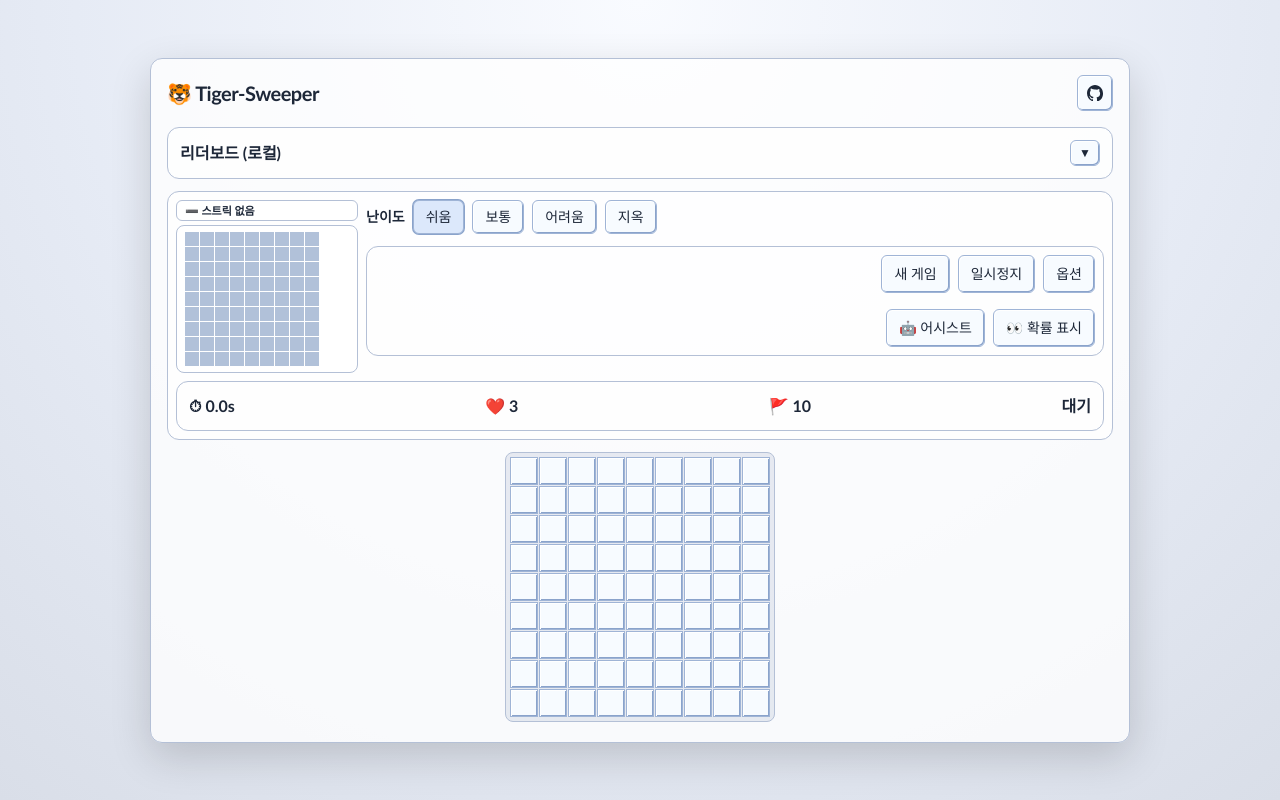
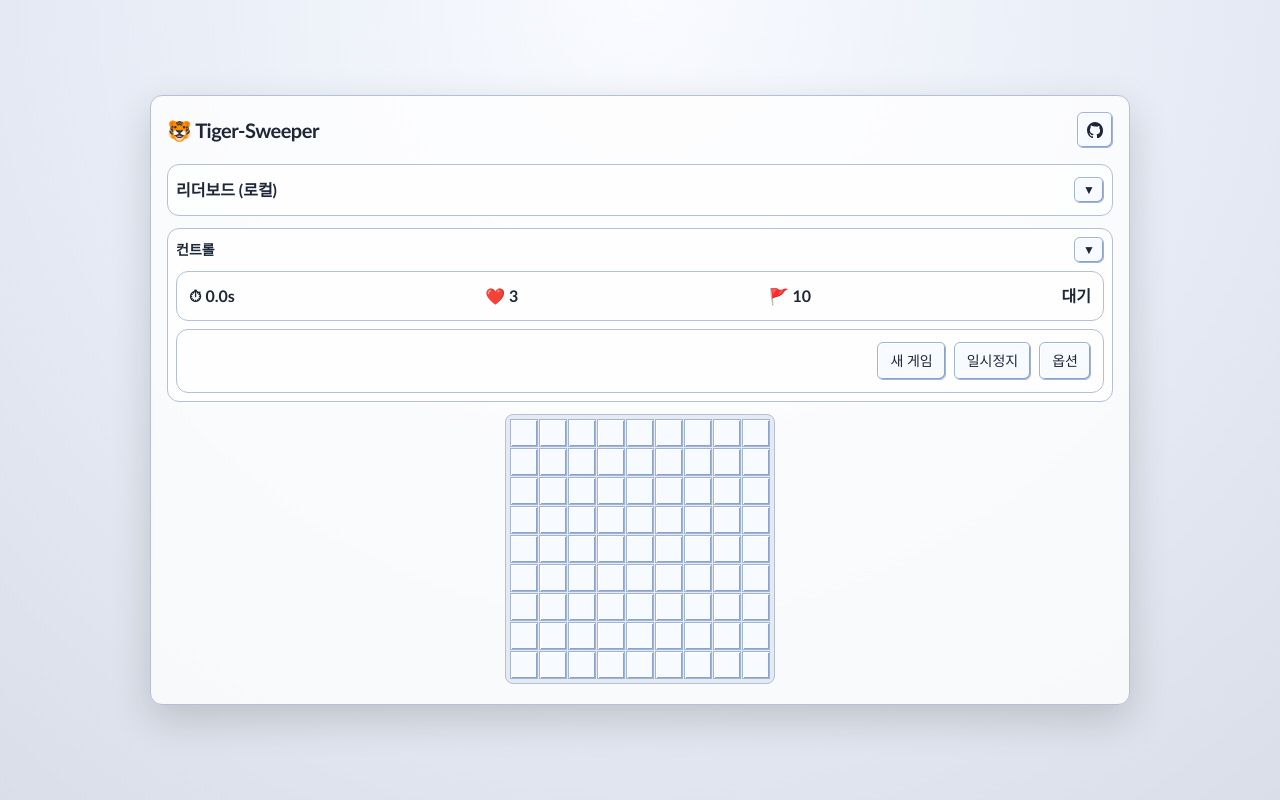
Before and after one commit to MTGVim/tiger-sweeper, a React (Vite) app: page / in a window 1280 px wide. Built offline with nearby package versions, Linux system fonts and the light colour scheme.

Commit message:
refactor: streamline controls and remove hell difficulty

```diff
--- a/src/App.tsx
+++ b/src/App.tsx
@@ -19,8 +19,11 @@ const GITHUB_URL_PLACEHOLDER = 'https://github.com/MTGVim/tiger-sweeper';
 const difficultyRank: Record<LeaderboardEntry['difficulty'], number> = {
   easy: 0,
   normal: 1,
-  hard: 2,
-  veryHard: 3
+  hard: 2
+};
+const normalizeDifficulty = (difficulty: unknown): LeaderboardEntry['difficulty'] => {
+  if (difficulty === 'easy' || difficulty === 'normal' || difficulty === 'hard') return difficulty;
+  return 'hard';
 };
 
 const sortLeaderboard = (entries: LeaderboardEntry[]): LeaderboardEntry[] =>
@@ -42,6 +45,7 @@ const loadLeaderboard = (): LeaderboardEntry[] => {
     return sortLeaderboard(
       parsed.map((entry) => ({
         ...entry,
+        difficulty: normalizeDifficulty(entry.difficulty),
         assists: typeof entry.assists === 'number' ? entry.assists : 0,
         lives: typeof entry.lives === 'number' ? entry.lives : 0,
         autoSolveUsed: Boolean(entry.autoSolveUsed),
@@ -61,8 +65,7 @@ type StreaksByDifficulty = Record<DifficultyKey, { kind: StreakKind; count: numb
 const createEmptyStreaks = (): StreaksByDifficulty => ({
   easy: { kind: null, count: 0 },
   normal: { kind: null, count: 0 },
-  hard: { kind: null, count: 0 },
-  veryHard: { kind: null, count: 0 }
+  hard: { kind: null, count: 0 }
 });
 
 const loadStreaks = (): StreaksByDifficulty => {
@@ -80,8 +83,7 @@ const loadStreaks = (): StreaksByDifficulty => {
     return {
       easy: normalize('easy'),
       normal: normalize('normal'),
-      hard: normalize('hard'),
-      veryHard: normalize('veryHard')
+      hard: normalize('hard')
     };
   } catch {
     return empty;
@@ -97,13 +99,21 @@ const applyStreak = (prev: StreaksByDifficulty, difficulty: DifficultyKey, resul
   };
 };
 
+const breakWinStreakOnNewGame = (prev: StreaksByDifficulty, difficulty: DifficultyKey): StreaksByDifficulty => {
+  const current = prev[difficulty];
+  if (current.kind !== 'win' || current.count <= 0) return prev;
+  return {
+    ...prev,
+    [difficulty]: { kind: null, count: 0 }
+  };
+};
+
 export const App = () => {
   const { state, dispatch } = useGame();
   const play = useSound(state.soundPreset, state.soundVolume, state.soundEnabled);
   const prevStatusRef = useRef(state.status);
   const prevLivesRef = useRef(state.lives);
   const prevFlagCountRef = useRef(state.board.flat().filter((cell) => cell.isFlagged).length);
-  const prevExplodedKeyRef = useRef<string | null>(null);
   const boardHostRef = useRef<HTMLDivElement | null>(null);
   const [leaderboard, setLeaderboard] = useState<LeaderboardEntry[]>(() => loadLeaderboard());
   const [streaks, setStreaks] = useState<StreaksByDifficulty>(() => loadStreaks());
@@ -116,6 +126,7 @@ export const App = () => {
   const [boardHostWidth, setBoardHostWidth] = useState(0);
   const [isMobile, setIsMobile] = useState(false);
   const [mobileInputMode, setMobileInputMode] = useState<'open' | 'flag'>('open');
+  const [controlsBodyCollapsed, setControlsBodyCollapsed] = useState(true);
   const [boardShakeSignal, setBoardShakeSignal] = useState(0);
 
   usePwa();
@@ -198,17 +209,10 @@ export const App = () => {
   useEffect(() => {
     if (state.status !== 'won' && state.lives < prevLivesRef.current) {
       play('explode');
+      setBoardShakeSignal((v) => v + 1);
     }
     prevLivesRef.current = state.lives;
   }, [play, state.lives, state.status]);
-
-  useEffect(() => {
-    const key = state.explodedCell ? `${state.explodedCell.x},${state.explodedCell.y}` : null;
-    if (key && key !== prevExplodedKeyRef.current) {
-      setBoardShakeSignal((v) => v + 1);
-    }
-    prevExplodedKeyRef.current = key;
-  }, [state.explodedCell]);
 
   useEffect(() => {
     const flagCount = state.board.flat().filter((cell) => cell.isFlagged).length;
@@ -269,6 +273,16 @@ export const App = () => {
     if (isMobile) return;
     setMobileInputMode('open');
   }, [isMobile]);
+
+  const handleNewGame = () => {
+    dispatch({ type: 'RESET' });
+    setStreaks((prev) => {
+      const next = breakWinStreakOnNewGame(prev, state.difficulty);
+      if (next === prev) return prev;
+      localStorage.setItem(STREAKS_KEY, JSON.stringify(next));
+      return next;
+    });
+  };
 
   const openOptions = () => setOptionsOpen(true);
   const closeOptions = () => setOptionsOpen(false);
@@ -356,6 +370,38 @@ export const App = () => {
         />
 
         <div className="sticky top-2 z-20 mt-3 rounded-xl border border-[var(--border)] bg-[var(--panel)] p-2">
+          <div className="mb-2 flex items-center justify-between">
+            <h3 className="text-sm font-bold">{language === 'ko' ? '컨트롤' : 'Controls'}</h3>
+            <button
+              className="ui-button rounded-md px-2 py-1 text-xs"
+              onClick={() => setControlsBodyCollapsed((prev) => !prev)}
+              aria-expanded={!controlsBodyCollapsed}
+              aria-label={language === 'ko' ? '컨트롤 접기/펼치기' : 'Toggle controls'}
+            >
+              {controlsBodyCollapsed ? '▼' : '▲'}
+            </button>
+          </div>
+          <div className="mb-2 flex min-w-0 items-center justify-between gap-2 rounded-xl border border-[var(--border)] bg-white/60 p-2 text-xs font-bold sm:p-3 sm:text-base">
+            <span>⏱ {timerText}</span>
+            <span>❤️ {state.lives}</span>
+            <span>🚩 {state.remainingMines}</span>
+            <span>{statusLabel}</span>
+          </div>
+          {controlsBodyCollapsed ? (
+            <div className="rounded-xl border border-[var(--border)] bg-white/60 p-2 sm:p-3">
+              <div className="flex min-w-0 flex-wrap justify-end gap-1.5 sm:gap-2">
+                <button className="ui-button rounded-md px-3 py-2 text-sm" onClick={handleNewGame}>
+                  {t.hud.newGame}
+                </button>
+                <button className="ui-button rounded-md px-3 py-2 text-sm" onClick={() => dispatch({ type: 'TOGGLE_PAUSE' })} disabled={pauseDisabled}>
+                  {state.paused ? t.hud.resume : t.hud.pause}
+                </button>
+                <button className="ui-button rounded-md px-3 py-2 text-sm" onClick={openOptions}>
+                  {t.hud.options}
+                </button>
+              </div>
+            </div>
+          ) : (
             <div className="flex items-start gap-2">
               <div className="w-[182px] min-w-[182px] flex-none">
                 <div className="mb-1 rounded-md border border-[var(--border)] bg-white/75 px-2 py-1 text-[11px] font-bold leading-none">
@@ -385,7 +431,7 @@ export const App = () => {
                     showProbabilities={state.showProbabilities}
                     hideStatus
                     labels={t.hud}
-                  onReset={() => dispatch({ type: 'RESET' })}
+                    onReset={handleNewGame}
                     onToggleAI={() => dispatch({ type: 'TOGGLE_AI' })}
                     onAiSpeedChange={(speed) => dispatch({ type: 'SET_AI_SPEED', speed })}
                     onToggleProbabilities={() =>
@@ -397,12 +443,7 @@ export const App = () => {
                 </div>
               </div>
             </div>
-          <div className="mt-2 flex min-w-0 items-center justify-between gap-2 rounded-xl border border-[var(--border)] bg-white/60 p-2 text-xs font-bold sm:p-3 sm:text-base">
-            <span>⏱ {timerText}</span>
-            <span>❤️ {state.lives}</span>
-            <span>🚩 {state.remainingMines}</span>
-            <span>{statusLabel}</span>
-          </div>
+          )}
         </div>
 
         <div ref={boardHostRef} className={`mt-3 w-full min-w-0 ${isMobile ? 'pb-20' : ''}`}>
--- a/src/components/DifficultySelector/DifficultySelector.tsx
+++ b/src/components/DifficultySelector/DifficultySelector.tsx
@@ -26,14 +26,6 @@ export const DifficultySelector = ({ difficulty, label, labels, onChange }: Prop
         <button className={tabClass('hard')} role="tab" aria-selected={difficulty === 'hard'} onClick={() => onChange('hard')}>
           {labels.hard}
         </button>
-        <button
-          className={tabClass('veryHard')}
-          role="tab"
-          aria-selected={difficulty === 'veryHard'}
-          onClick={() => onChange('veryHard')}
-        >
-          {labels.veryHard}
-        </button>
       </div>
     </div>
   );
--- a/src/components/Leaderboard/Leaderboard.tsx
+++ b/src/components/Leaderboard/Leaderboard.tsx
@@ -20,7 +20,7 @@ interface Props {
   onClear: () => void;
 }
 
-const difficultyOrder: Difficulty[] = ['easy', 'normal', 'hard', 'veryHard'];
+const difficultyOrder: Difficulty[] = ['easy', 'normal', 'hard'];
 const LEADERBOARD_TABLE_BASE_WIDTH = 460;
 const PAGE_SIZE = 10;
 type ModeFilter = 'none' | 'assist' | 'probability' | 'both';
@@ -33,8 +33,7 @@ export const Leaderboard = ({ entries, difficultyLabels, labels, onClear }: Prop
   const [pageByDifficulty, setPageByDifficulty] = useState<Record<Difficulty, number>>({
     easy: 1,
     normal: 1,
-    hard: 1,
-    veryHard: 1
+    hard: 1
   });
 
   useEffect(() => {
@@ -61,7 +60,7 @@ export const Leaderboard = ({ entries, difficultyLabels, labels, onClear }: Prop
   });
 
   return (
-    <section className="mt-4 min-w-0 overflow-hidden rounded-xl border border-[var(--border)] bg-white/70 p-3">
+    <section className="mt-4 min-w-0 overflow-hidden rounded-xl border border-[var(--border)] bg-white/70 px-2 py-3">
       <div className={`${collapsed ? 'mb-0' : 'mb-3'} flex flex-wrap items-center justify-between gap-2`}>
         <h3 className="min-w-0 text-sm font-bold sm:text-base">{labels.title}</h3>
         <div className="ml-auto flex shrink-0 items-center gap-1.5">
--- a/src/components/MiniMap/MiniMap.tsx
+++ b/src/components/MiniMap/MiniMap.tsx
@@ -24,8 +24,9 @@ export const MiniMap = ({ board }: Props) => {
 
   return (
     <div className="shrink-0 rounded-lg border border-[var(--border)] bg-white/75 px-2 py-1.5">
+      <div className="flex justify-center">
         <div
-        className="mx-auto grid"
+          className="grid"
           style={{
             gap: `${gap}px`,
             gridTemplateColumns: `repeat(${cols}, ${cellSize}px)`
@@ -45,5 +46,6 @@ export const MiniMap = ({ board }: Props) => {
           ))}
         </div>
       </div>
+    </div>
   );
 };
--- a/src/core/difficulties.ts
+++ b/src/core/difficulties.ts
@@ -3,8 +3,7 @@ import type { Difficulty, DifficultyConfig } from './types';
 export const DIFFICULTIES: Record<Difficulty, DifficultyConfig> = {
   easy: { width: 9, height: 9, mines: 10 },
   normal: { width: 16, height: 16, mines: 40 },
-  hard: { width: 24, height: 16, mines: 72 },
-  veryHard: { width: 30, height: 16, mines: 99 }
+  hard: { width: 24, height: 16, mines: 72 }
 };
 
 export const getBoardConfig = (difficulty: Difficulty): DifficultyConfig => {
--- a/src/core/types.ts
+++ b/src/core/types.ts
@@ -1,4 +1,4 @@
-export type Difficulty = 'easy' | 'normal' | 'hard' | 'veryHard';
+export type Difficulty = 'easy' | 'normal' | 'hard';
 export type GameStatus = 'idle' | 'playing' | 'won' | 'lost';
 export type ThemeMode = 'modern' | 'windowsXP';
 export type SoundPreset = 'soft' | 'retro' | 'arcade';
--- a/src/i18n/messages.ts
+++ b/src/i18n/messages.ts
@@ -4,7 +4,7 @@ export interface Messages {
   appTitle: string;
   githubAria: string;
   difficultyLabel: string;
-  difficulty: { easy: string; normal: string; hard: string; veryHard: string };
+  difficulty: { easy: string; normal: string; hard: string };
   hud: {
     newGame: string;
     probability: string;
@@ -68,7 +68,7 @@ export const messages: Record<AppLanguage, Messages> = {
     appTitle: '🐯 Tiger-Sweeper',
     githubAria: 'GitHub 저장소',
     difficultyLabel: '난이도',
-    difficulty: { easy: '쉬움', normal: '보통', hard: '어려움', veryHard: '지옥' },
+    difficulty: { easy: '쉬움', normal: '보통', hard: '어려움' },
     hud: {
       newGame: '새 게임',
       probability: '👀 확률 표시',
@@ -136,7 +136,7 @@ export const messages: Record<AppLanguage, Messages> = {
     appTitle: '🐯 Tiger-Sweeper',
     githubAria: 'GitHub Repository',
     difficultyLabel: 'Difficulty',
-    difficulty: { easy: 'Easy', normal: 'Normal', hard: 'Hard', veryHard: 'Hell' },
+    difficulty: { easy: 'Easy', normal: 'Normal', hard: 'Hard' },
     hud: {
       newGame: 'New Game',
       probability: '👀 Probabilities',
```
Lines whose indentation alone changed are shown as unchanged.
